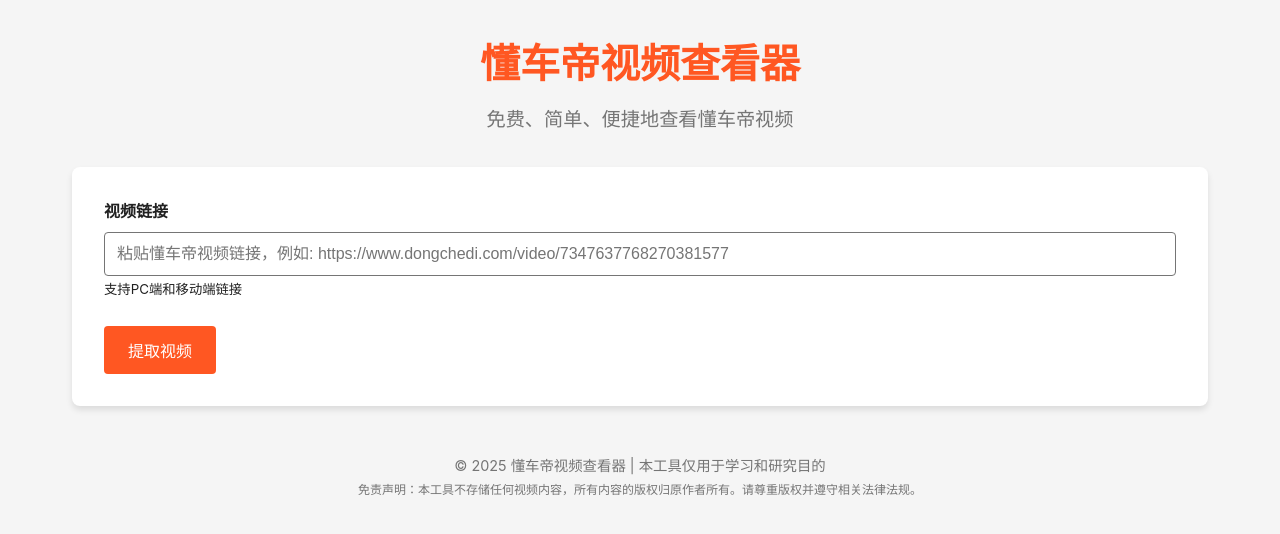
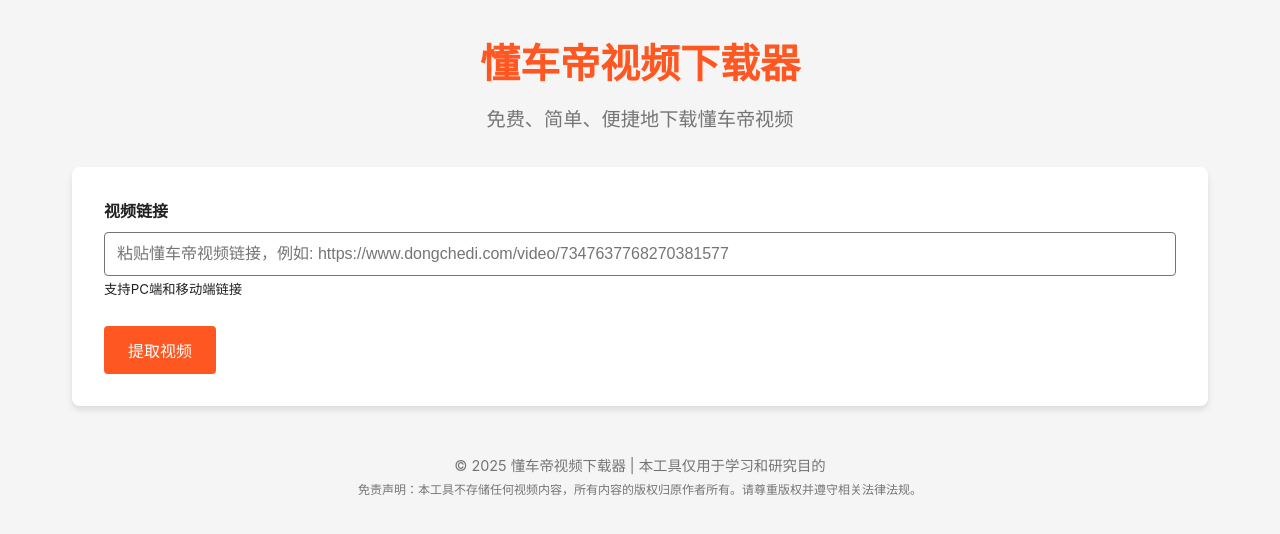
Before and after one commit to jayleecn/dongchedi-video-downloader, a Next.js app: page / in a window 1280 px wide. Shown: the top 534 px of the page. Built offline with nearby package versions, Linux system fonts and the light colour scheme.

Commit message:
恢复'懂车帝视频下载器'名称和相关标语

```diff
--- a/pages/index.js
+++ b/pages/index.js
@@ -90,15 +90,15 @@
   return (
     <div className="container">
       <Head>
-        <title>懂车帝视频查看器 - 轻松查看懂车帝视频</title>
-        <meta name="description" content="一个简单易用的懂车帝视频查看工具，支持提取视频链接" />
+        <title>懂车帝视频下载器 - 免费下载懂车帝视频</title>
+        <meta name="description" content="一个简单易用的懂车帝视频下载工具，支持提取视频链接" />
         <meta name="viewport" content="width=device-width, initial-scale=1" />
         <link rel="icon" href="/favicon.ico" />
       </Head>
 
       <header className="header">
-        <h1>懂车帝视频查看器</h1>
-        <p>免费、简单、便捷地查看懂车帝视频</p>
+        <h1>懂车帝视频下载器</h1>
+        <p>免费、简单、便捷地下载懂车帝视频</p>
       </header>
 
       <main>
@@ -155,11 +155,6 @@
           <section className="results">
             <h2>视频源列表</h2>
             <p>我们找到了 {videoUrls.length} 个可能的视频源。请选择一个视频源查看。</p>
-
-            <div className="download-instruction">
-              <p>请点击"查看视频"后，在视频页面右键选择"另存为"或"保存视频"</p>
-            </div>
-
             <div className="video-sources">
               <div className="video-sources-list">
                 {videoUrls.map((videoUrl, index) => (
@@ -191,12 +186,15 @@
                 </div>
               )}
             </div>
+            <div className="download-instruction">
+              <p>请点击"查看视频"后，在视频页面右键选择"另存为"或"保存视频"</p>
+            </div>
           </section>
         )}
       </main>
 
       <footer className="footer">
-        <p>&copy; {new Date().getFullYear()} 懂车帝视频查看器 | 本工具仅用于学习和研究目的</p>
+        <p>&copy; {new Date().getFullYear()} 懂车帝视频下载器 | 本工具仅用于学习和研究目的</p>
         <p>
           <small>免责声明：本工具不存储任何视频内容，所有内容的版权归原作者所有。请尊重版权并遵守相关法律法规。</small>
         </p>
```
